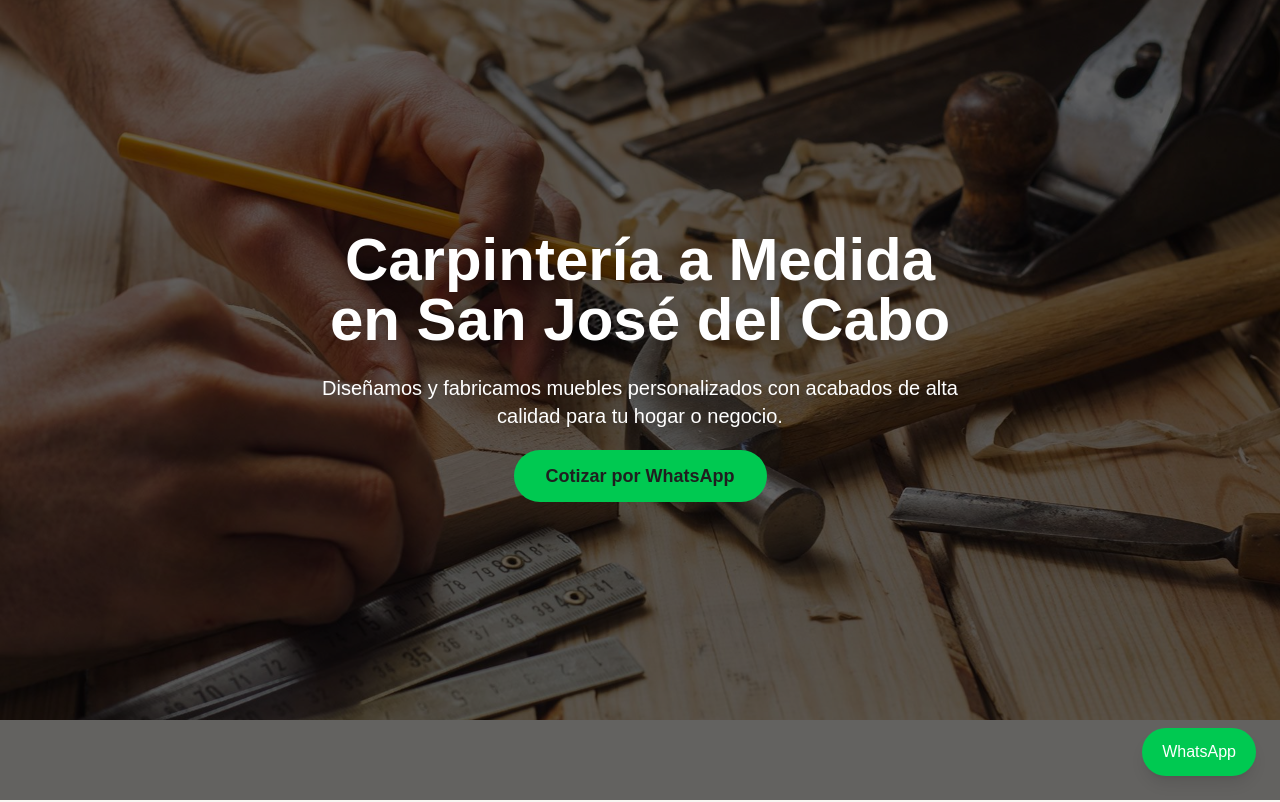
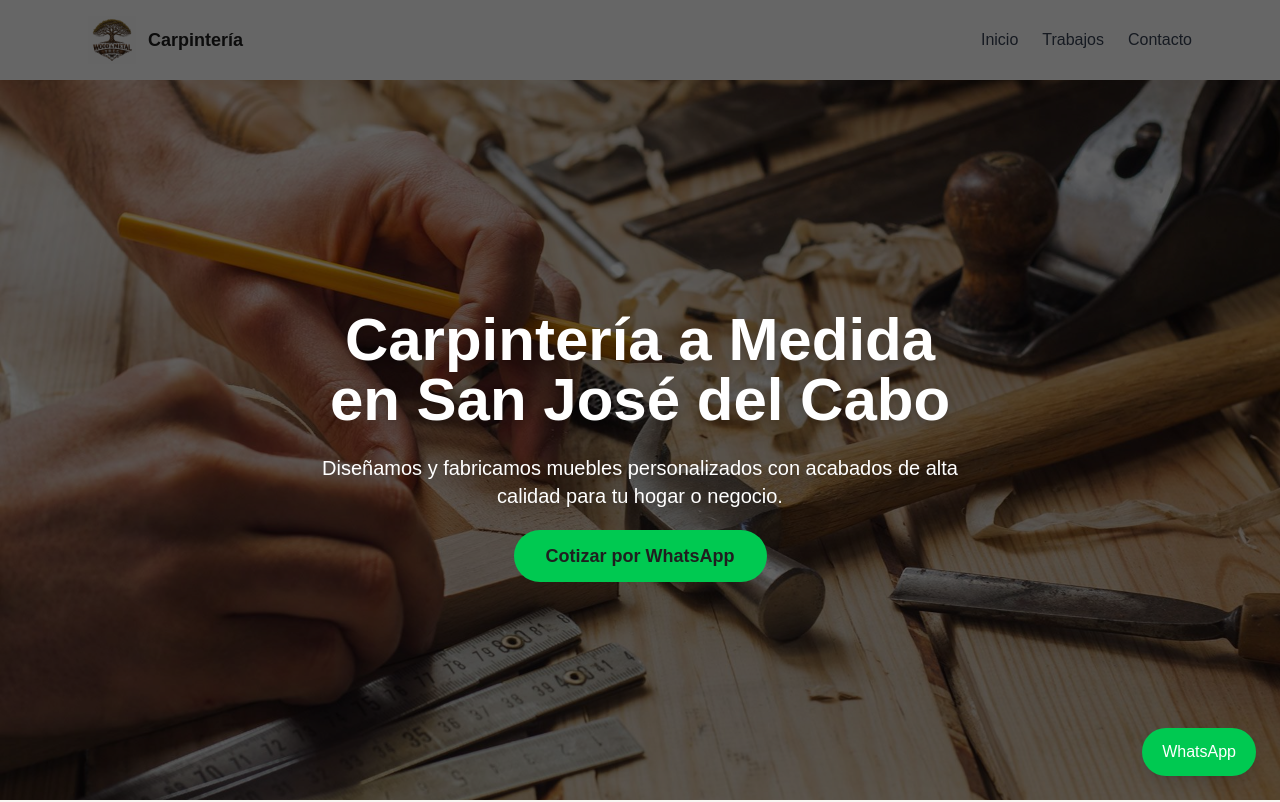
Before and after one commit to Rospichardo/carpinteria-web, a Next.js app: page / in a window 1280 px wide. Shown: the top 802 px of the page. Built offline with nearby package versions, Linux system fonts and the light colour scheme.

Commit message:
agregar barra superior

```diff
--- a/app/page.tsx
+++ b/app/page.tsx
@@ -19,6 +19,29 @@ export default function Home() {
 
   return (
     <main className="bg-[#f8f6f2] text-[#1f1f1f]">
+
+<header className="w-full bg-white shadow-sm">
+  <div className="max-w-6xl mx-auto flex items-center justify-between px-6 py-4">
+
+    <div className="flex items-center gap-3">
+      <img
+        src="/imagenes/logo.png"
+        alt="Logo"
+        className="h-12"
+      />
+      <span className="font-semibold text-lg">
+        Carpintería
+      </span>
+    </div>
+
+    <nav className="flex gap-6 text-gray-700">
+      <a href="#inicio">Inicio</a>
+      <a href="#trabajos">Trabajos</a>
+      <a href="#contacto">Contacto</a>
+    </nav>
+
+  </div>
+</header>
 
       {/* HERO / PARTE SUPERIOR */}
   <section
@@ -144,5 +167,6 @@ export default function Home() {
   </div>
 )}
       </main>
+
   )
 }
```
